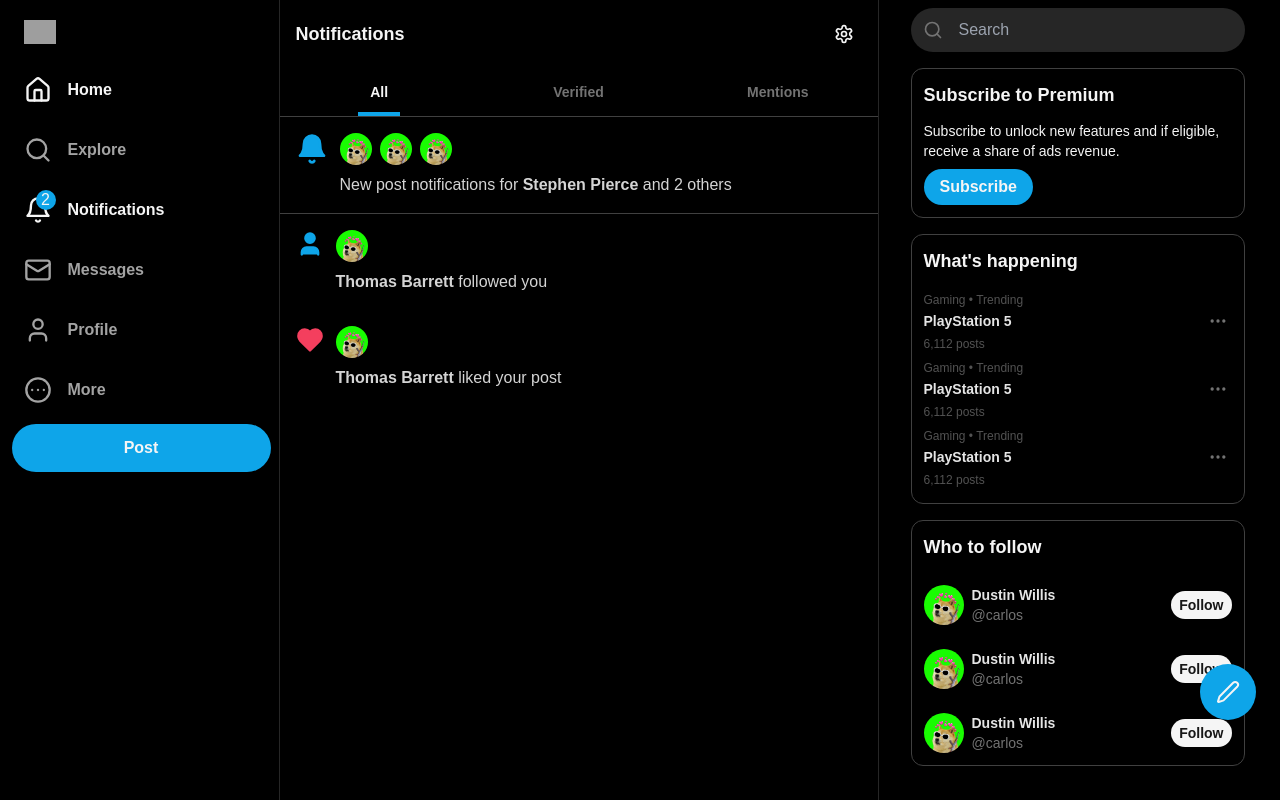
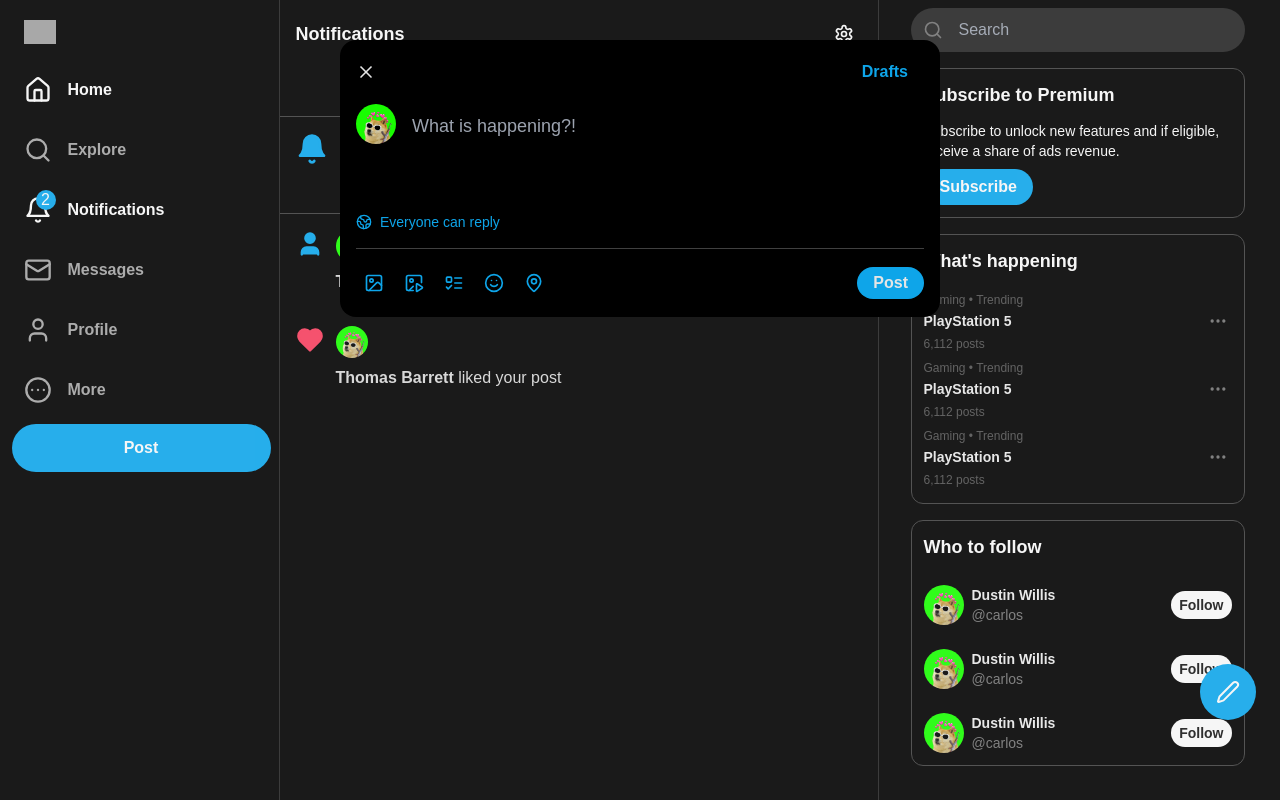
Before and after one commit to jayantpathariya/x, a Next.js app: page /notifications in a window 1280 px wide. Both pictures are taken after a click on the button 1228 px from the left and 692 px from the top of the page. Built offline with nearby package versions, Linux system fonts and the light colour scheme; grey boxes are pictures that could not be loaded; a web font is replaced by a local one.

Commit message:
new post modal added

```diff
--- a/components/mobile-post-button.tsx
+++ b/components/mobile-post-button.tsx
@@ -1,9 +1,12 @@
 import { Pen } from "lucide-react";
+import { NewPostDialog } from "./new-post-dialog";
 
 export const MobilePostButton = () => {
   return (
-    <button className="fixed bottom-20 right-6 bg-sky-500 hover:bg-sky-500/80 p-4 rounded-full">
-      <Pen />
-    </button>
+    <NewPostDialog>
+      <button className="fixed bottom-20 right-6 bg-sky-500 hover:bg-sky-500/80 p-4 rounded-full">
+        <Pen />
+      </button>
+    </NewPostDialog>
   );
 };
--- /dev/null
+++ b/components/new-post-dialog.tsx
@@ -0,0 +1,103 @@
+import * as Dialog from "@radix-ui/react-dialog";
+import {
+  ArrowLeft,
+  Earth,
+  ImageIcon,
+  ImagePlay,
+  ListTodo,
+  MapPin,
+  Smile,
+  X,
+} from "lucide-react";
+import Image from "next/image";
+import { Tooltip } from "./tooltip";
+
+export const NewPostDialog = ({ children }: { children: React.ReactNode }) => {
+  return (
+    <Dialog.Root>
+      <Dialog.Trigger asChild>{children}</Dialog.Trigger>
+      <Dialog.Portal>
+        <Dialog.Overlay className="fixed inset-0 bg-white/10 z-20" />
+        <Dialog.Content className="bg-black max-w-[600px] fixed inset-0 md:top-10 md:left-1/2 md:-translate-x-1/2 z-30 text-neutral-200 p-4 md:rounded-2xl md:h-fit">
+          <div className="border-b border-neutral-700 pb-4 ">
+            <div className="flex items-center justify-between">
+              <Dialog.Close asChild className="md:hidden md:invisible">
+                <button>
+                  <ArrowLeft className="size-5" />
+                </button>
+              </Dialog.Close>
+              <Dialog.Close
+                asChild
+                className="hidden invisible md:inline-block md:visible"
+              >
+                <button>
+                  <X className="size-5" />
+                </button>
+              </Dialog.Close>
+              <div className="flex items-center gap-x-4">
+                <button className="text-sky-500 hover:bg-sky-500/20 px-4 py-1 rounded-full transition-colors duration-200 ease-in-out font-semibold">
+                  Drafts
+                </button>
+                <button className="bg-sky-500 px-4 py-1 rounded-full font-semibold disabled:opacity-50  disabled:cursor-not-allowed md:hidden md:invisible">
+                  Post
+                </button>
+              </div>
+            </div>
+            <div>
+              <div className="flex items-start gap-x-2 mt-4">
+                <Image
+                  src="/profile-picture.png"
+                  alt="Profile Picture"
+                  width={40}
+                  height={40}
+                  className="rounded-full"
+                />
+                <textarea
+                  placeholder="What is happening?!"
+                  rows={3}
+                  className="w-full outline-none border-none resize-none p-2 text-lg bg-transparent"
+                ></textarea>
+              </div>
+              <button className="flex items-center gap-x-2 mt-2 text-sm text-sky-500">
+                <Earth className="size-4" />
+                <span>Everyone can reply</span>
+              </button>
+            </div>
+          </div>
+          <div className="mt-4 flex items-center justify-between">
+            <div className="flex items-center gap-x-1">
+              <Tooltip content="Media">
+                <button className="hover:bg-sky-500/20 p-2 rounded-full">
+                  <ImageIcon className="text-sky-500 size-5" />
+                </button>
+              </Tooltip>
+              <Tooltip content="GIF">
+                <button className="hover:bg-sky-500/20 p-2 rounded-full">
+                  <ImagePlay className="text-sky-500 size-5" />
+                </button>
+              </Tooltip>
+              <Tooltip content="Location">
+                <button className="hover:bg-sky-500/20 p-2 rounded-full">
+                  <ListTodo className="text-sky-500 size-5" />
+                </button>
+              </Tooltip>
+              <Tooltip content="Emoji">
+                <button className="hover:bg-sky-500/20 p-2 rounded-full">
+                  <Smile className="text-sky-500 size-5" />
+                </button>
+              </Tooltip>
+              <Tooltip content="Location">
+                <button className="hover:bg-sky-500/20 p-2 rounded-full">
+                  <MapPin className="text-sky-500 size-5" />
+                </button>
+              </Tooltip>
+            </div>
+            <button className="bg-sky-500 hover:bg-sky-500/80 transition-colors duration-200 ease-in-out  px-4 py-1 rounded-full disabled:opacity-50 disabled:cursor-not-allowed hidden invisible md:inline-block md:visible font-semibold">
+              Post
+            </button>
+          </div>
+        </Dialog.Content>
+      </Dialog.Portal>
+    </Dialog.Root>
+  );
+};
--- a/components/sidebar.tsx
+++ b/components/sidebar.tsx
@@ -7,6 +7,7 @@
 import Link from "next/link";
 import { usePathname } from "next/navigation";
 import { Logo } from "./logo";
+import { NewPostDialog } from "./new-post-dialog";
 
 export const Sidebar = () => {
   const pathname = usePathname();
@@ -45,13 +46,12 @@
               </Link>
             </li>
           ))}
-          <Link
-            href="/compose/post"
-            className="bg-sky-500 w-fit xl:w-full p-3 rounded-full text-center font-bold hover:bg-sky-500/90 transition-colors duration-200"
-          >
-            <span className="hidden xl:inline-block">Post</span>
-            <Pen className="size-5 xl:hidden" />
-          </Link>
+          <NewPostDialog>
+            <button className="bg-sky-500 w-fit xl:w-full p-3 rounded-full text-center font-bold hover:bg-sky-500/90 transition-colors duration-200">
+              <span className="hidden xl:inline-block">Post</span>
+              <Pen className="size-5 xl:hidden" />
+            </button>
+          </NewPostDialog>
         </ul>
       </nav>
     </aside>
--- a/components/tooltip.tsx
+++ b/components/tooltip.tsx
@@ -13,7 +13,7 @@
         <TooltipPrimitive.Content
           side="bottom"
           align="center"
-          className="bg-neutral-500 text-xs p-1 rounded-sm text-neutral-100"
+          className="bg-neutral-500 text-xs p-1 rounded-sm text-neutral-100 z-30"
         >
           {content}
           <TooltipPrimitive.Arrow />
--- a/package.json
+++ b/package.json
@@ -9,6 +9,7 @@
     "lint": "next lint"
   },
   "dependencies": {
+    "@radix-ui/react-dialog": "^1.1.1",
     "@radix-ui/react-hover-card": "^1.1.1",
     "@radix-ui/react-tabs": "^1.1.0",
     "@radix-ui/react-tooltip": "^1.1.2",
```
Also changed, not shown: 1 other file (tests, documents, lock files or other folders).
